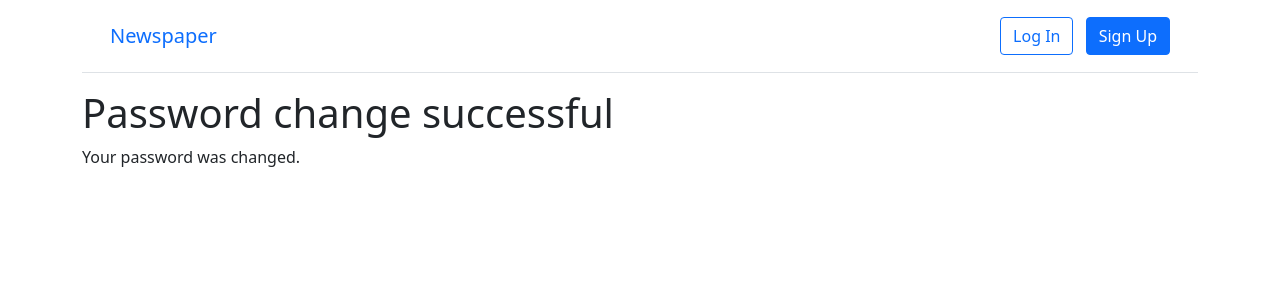
After one commit to Zu18/news, a Django app: template templates/registration/password_change_done.html in a window 1280 px wide. The commit adds this page. Shown: the top 300 px of the page. Run offline with Django 4.2, Linux system fonts and the light colour scheme; the template is opened without the code that fills it, so the values that code supplies are empty.

Commit message:
Add password change functionality

```diff
--- a/templates/home.html
+++ b/templates/home.html
@@ -8,7 +8,7 @@
     <p><a href="{% url 'logout' %}">Log Out</a></p>
 {% else %}
     <p>You are not logged in</p>
-    <a href="{% url 'login' %}">Log In</a>
+    <a href="{% url 'login' %}">Log In</a> |
     <a href="{% url 'signup' %}">Sign Up</a>
 {% endif %}
 {% endblock content %}
--- /dev/null
+++ b/templates/registration/password_change_done.html
@@ -0,0 +1,7 @@
+{% extends "base.html" %}
+
+{% block title %}Password Change Successful{% endblock title %}
+{% block content %}
+  <h1>Password change successful</h1>
+  <p>Your password was changed.</p>
+{% endblock content %}
```
Also changed, not shown: templates/base.html (+6 -5 lines), templates/registration/password_change_form.html (added, +14 -0 lines).
